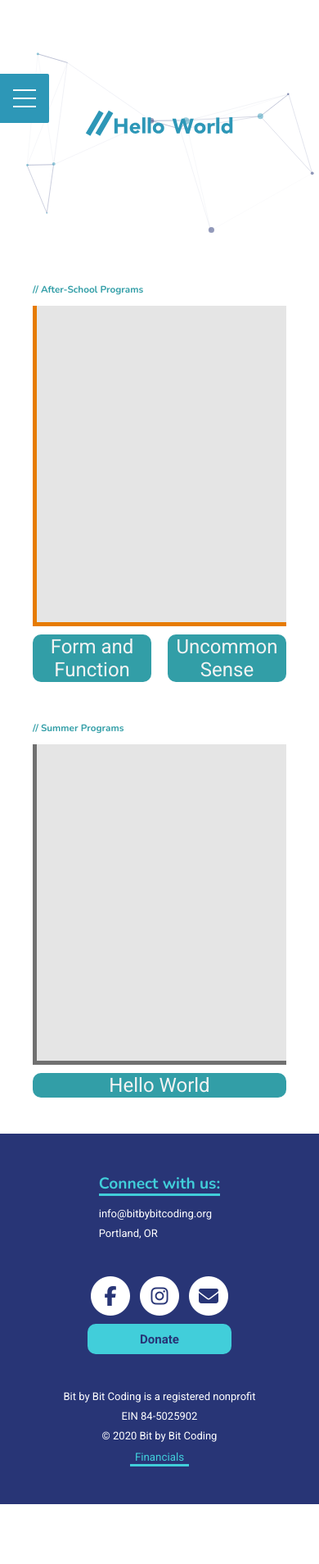
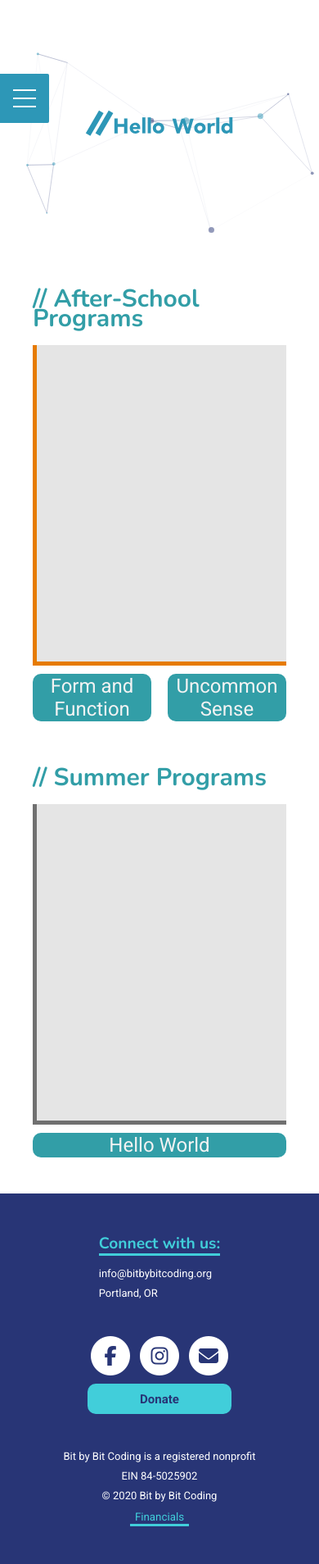
Before and after one commit to bit-by-bit-coding/bxb-website, a Jekyll site: the page built from programs.html, in a window 390 px wide. Shown: the whole page at 82% size. Built offline with Jekyll 4.4.1, drawn with Linux system fonts in a browser that asks for light colours; nearby versions of some CDN libraries; before the commit the page ends 1835 px from its top, so only the background shows below that.

Commit message:
change font size

```diff
--- a/styles/programs.scss
+++ b/styles/programs.scss
@@ -26,6 +26,11 @@
     font-family: 'Nunito';
     color:#329EA7;
 }
+@media only screen and (max-width: 700px){
+    .titles{
+        font-size:30px;
+    }
+}
 .boxes{
     //width: 611px;
     height: 386px;
```
